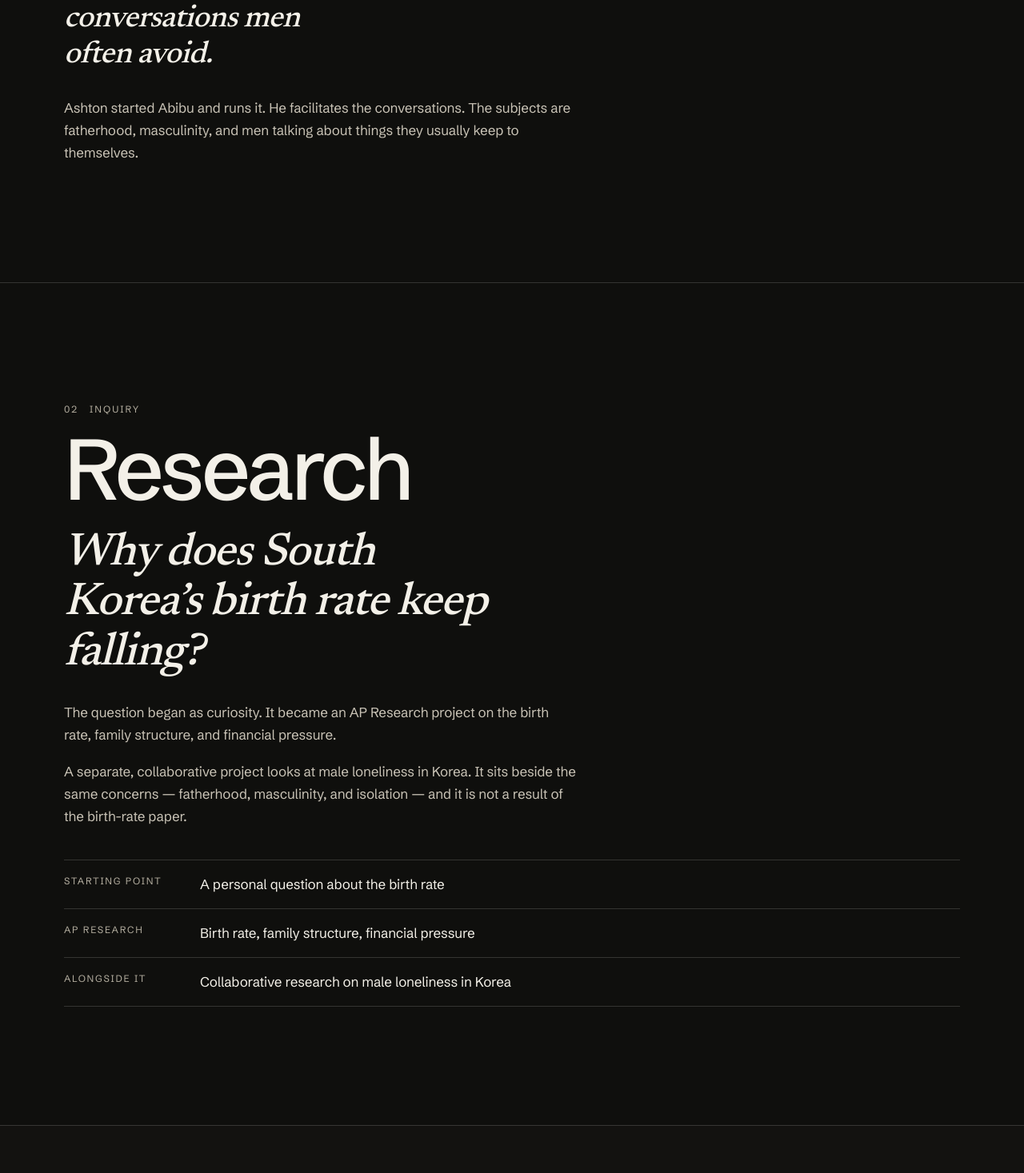
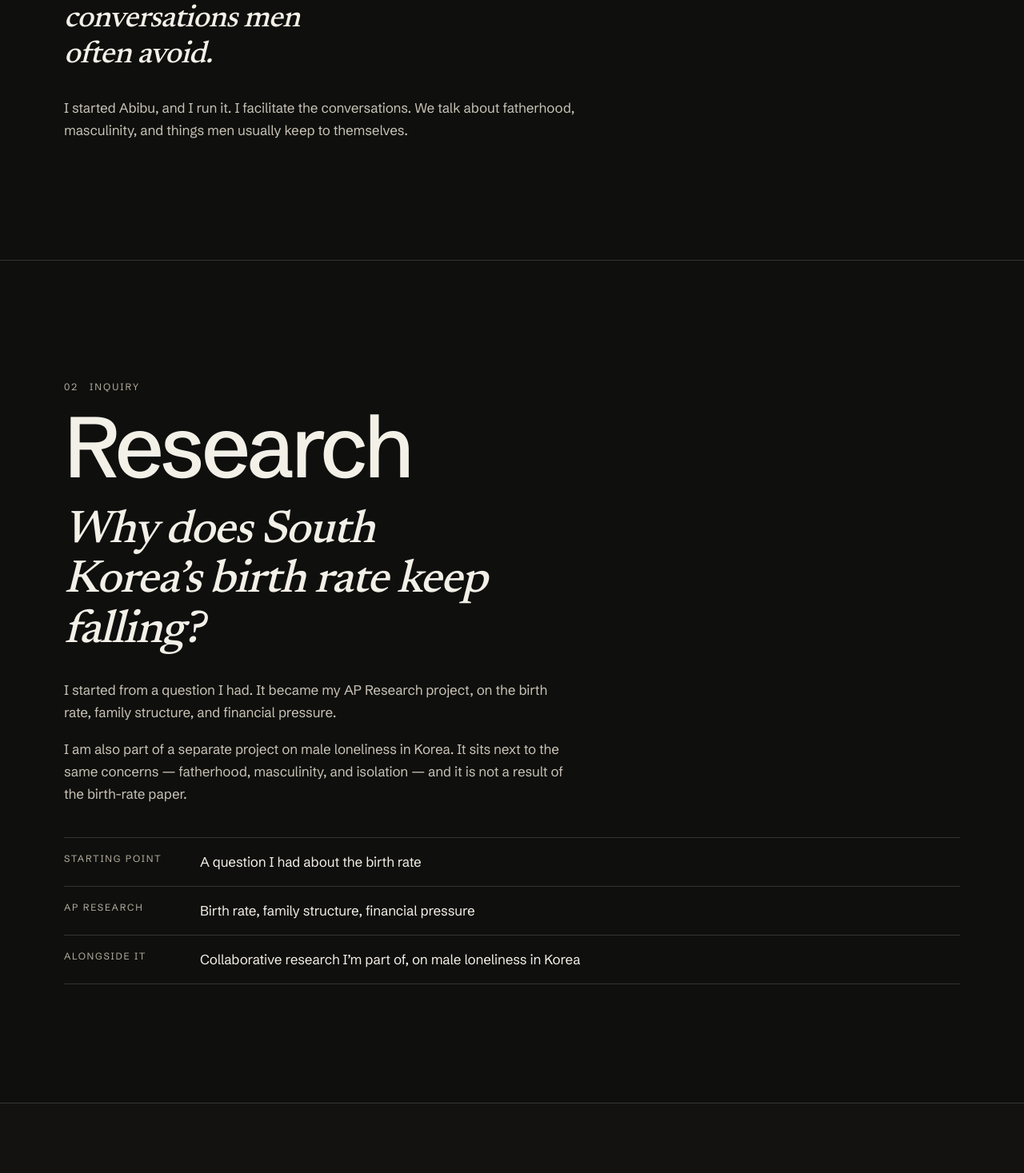
Before and after one commit to junghwoan/ashton, a Next.js app: page / in a window 1280 px wide. Shown: the part 1203-2670 px from the top of the page at 80% size. Built offline with nearby package versions, Linux system fonts and the light colour scheme; no server answers.

Commit message:
Rewrite the page in Ashton's own voice.

```diff
--- a/content/site.ts
+++ b/content/site.ts
@@ -16,9 +16,9 @@ export const site = {
   name: "Ashton",
   title: "Ashton — Personal Portfolio",
   description:
-    "Ashton’s record of questions about how people live together: Abibu, research on South Korea’s birth rate, and DJ TY.",
+    "I ask how people live together. This page is Abibu, my research on South Korea’s birth rate, and DJ TY.",
   hero: {
-    lede: "Questions about how people live together.",
+    lede: "I ask how people live together.",
     interests: "Sociology, social policy, and psychology.",
   },
   nav: [
@@ -29,7 +29,7 @@ export const site = {
     { href: "#about", label: "About" },
   ],
   index: [
-    { href: "#abibu", num: "01", label: "Abibu", note: "A conversation group he started" },
+    { href: "#abibu", num: "01", label: "Abibu", note: "A conversation group I started" },
     { href: "#research", num: "02", label: "Research", note: "Birth rate, family, loneliness" },
     { href: "#dj", num: "03", label: "DJ TY", note: "Self-taught practice" },
     { href: "#work", num: "04", label: "Work", note: "Weekends at a gym" },
@@ -40,7 +40,7 @@ export const site = {
     title: "Abibu",
     statement: "A place for conversations men often avoid.",
     paragraphs: [
-      "Ashton started Abibu and runs it. He facilitates the conversations. The subjects are fatherhood, masculinity, and men talking about things they usually keep to themselves.",
+      "I started Abibu, and I run it. I facilitate the conversations. We talk about fatherhood, masculinity, and things men usually keep to themselves.",
     ],
   },
   research: {
@@ -49,34 +49,34 @@ export const site = {
     title: "Research",
     question: "Why does South Korea’s birth rate keep falling?",
     paragraphs: [
-      "The question began as curiosity. It became an AP Research project on the birth rate, family structure, and financial pressure.",
-      "A separate, collaborative project looks at male loneliness in Korea. It sits beside the same concerns — fatherhood, masculinity, and isolation — and it is not a result of the birth-rate paper.",
+      "I started from a question I had. It became my AP Research project, on the birth rate, family structure, and financial pressure.",
+      "I am also part of a separate project on male loneliness in Korea. It sits next to the same concerns — fatherhood, masculinity, and isolation — and it is not a result of the birth-rate paper.",
     ],
     rows: [
-      { label: "Starting point", value: "A personal question about the birth rate" },
+      { label: "Starting point", value: "A question I had about the birth rate" },
       { label: "AP Research", value: "Birth rate, family structure, financial pressure" },
-      { label: "Alongside it", value: "Collaborative research on male loneliness in Korea" },
+      { label: "Alongside it", value: "Collaborative research I’m part of, on male loneliness in Korea" },
     ],
   },
   dj: {
     id: "dj",
     num: "03",
     title: "DJ TY",
-    statement: "TY comes from Tae\u2011Yeon. He wanted it pronounced “Tai.”",
+    statement: "TY comes from Tae\u2011Yeon. I wanted it pronounced “Tai.”",
     paragraphs: [
-      "Ashton taught himself. He practices at home, and he has mixed in a cafe. The music he works in is R&B, American pop, and house.",
-      "The photographs and footage are from practice, not from a booked show.",
+      "I taught myself. I practice at home, and I have mixed in a cafe. The music I work in is R&B, American pop, and house.",
+      "The photographs and footage are from my practice, not from a booked show.",
     ],
     rows: [
-      { label: "Name", value: "TY, from Tae\u2011Yeon, said “Tai”" },
-      { label: "How", value: "Self-taught. Home practice. Mixing in a cafe." },
+      { label: "Name", value: "TY, from Tae\u2011Yeon. I say it “Tai.”" },
+      { label: "How", value: "I taught myself. I practice at home. I have mixed in a cafe." },
       { label: "Music", value: "R&B, American pop, house" },
     ],
     portrait: {
       src: `${assetBase}/media/dj-portrait.jpg`,
       width: 1086,
       height: 1448,
-      alt: "Ashton at home, wearing headphones, mixing on a white Pioneer DJ controller between two speakers.",
+      alt: "Me at home, wearing headphones, mixing on a white Pioneer DJ controller between two speakers.",
       caption: "At home.",
     },
     deck: {
@@ -84,7 +84,7 @@ export const site = {
       width: 1800,
       height: 1350,
       alt: "Home practice setup with two Pioneer CDJ players and a DJM mixer on a desk.",
-      caption: "The setup he practices on.",
+      caption: "The setup I practice on.",
     },
     screen: {
       src: `${assetBase}/media/dj-screen.jpg`,
@@ -103,17 +103,17 @@ export const site = {
     id: "work",
     num: "04",
     title: "Work",
-    statement: "On weekends, Ashton cleans a gym.",
+    statement: "On weekends, I clean a gym.",
     paragraphs: [
-      "The job is janitorial. He shows up and does the work.",
+      "The job is janitorial. I show up and do the work.",
     ],
   },
   about: {
     id: "about",
     title: "About",
     paragraphs: [
-      "Ashton lives in Seoul and has lived in Mountain View, California. He speaks English and Korean.",
-      "He is interested in sociology, social policy, and psychology, and he wants to study economics as well.",
+      "I live in Seoul, and I have lived in Mountain View, California. I speak English and Korean.",
+      "I’m interested in sociology, social policy, and psychology, and I want to study economics as well.",
     ],
   },
 } as const;
```
